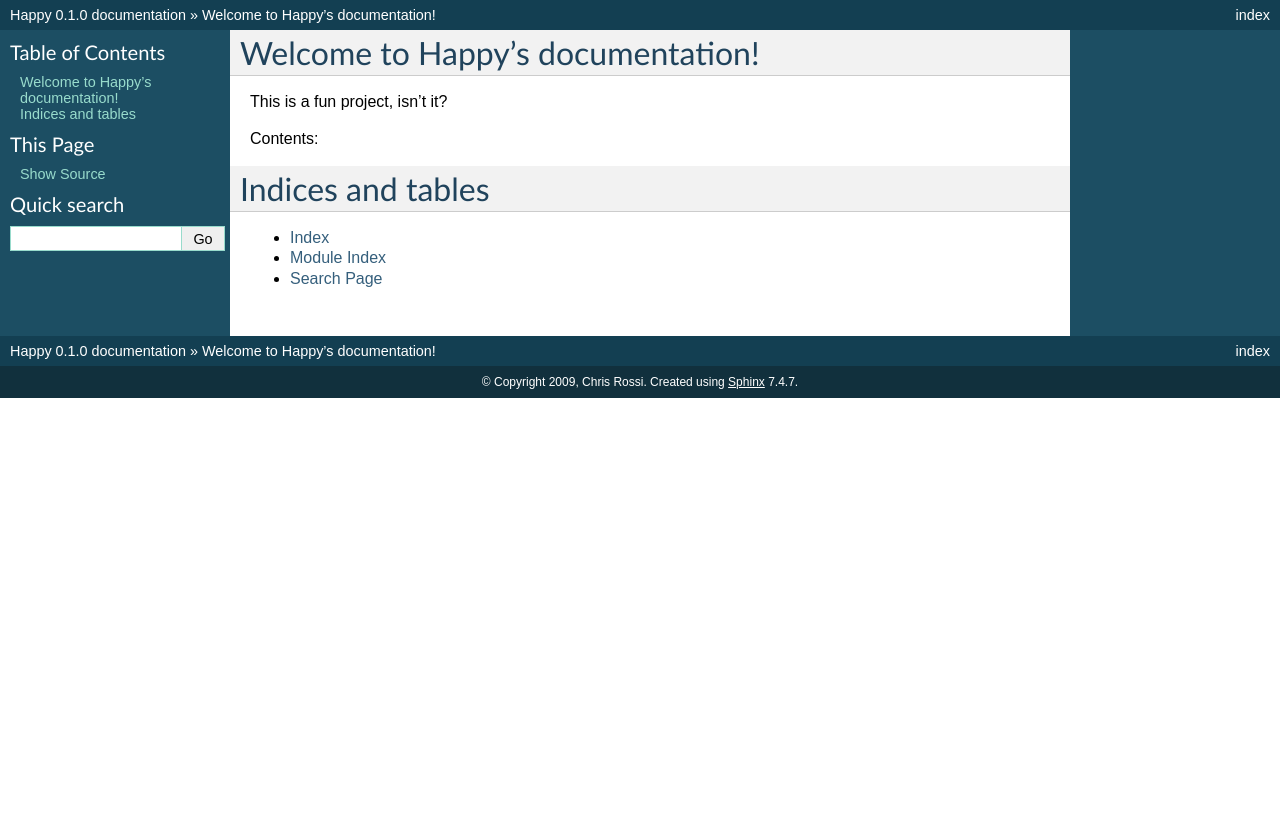
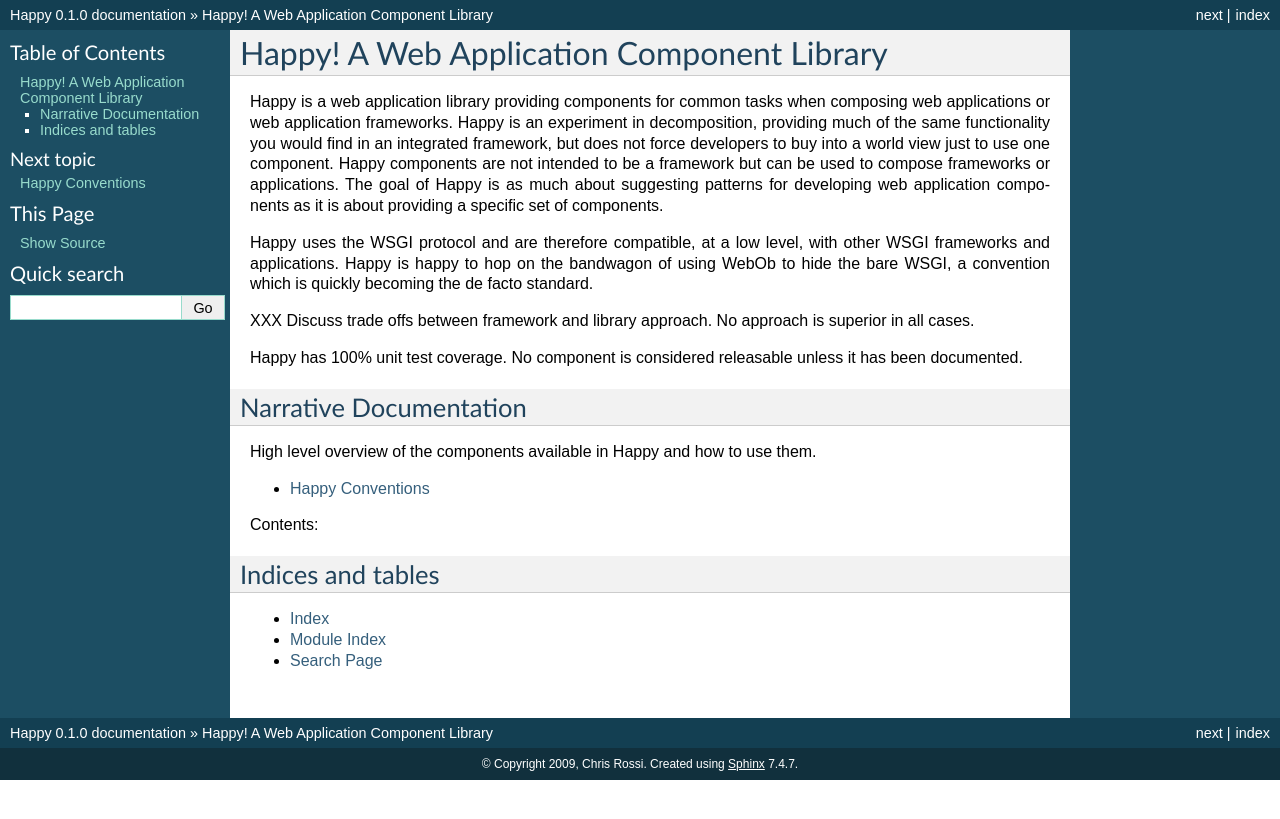
Before and after one commit to chrisrossi/happy, a Sphinx documentation site: the page built from docs/index.rst, in a window 1280 px wide. Shown: the top 819 px of the page. Built offline with Sphinx 7.4.7, drawn with Linux system fonts in a browser that asks for light colours.

Commit message:
Start writing some docs.

```diff
--- a/docs/index.rst
+++ b/docs/index.rst
@@ -1,12 +1,37 @@
-.. Happy documentation master file, created by
-   sphinx-quickstart on Wed Nov 11 09:04:10 2009.
-   You can adapt this file completely to your liking, but it should at least
-   contain the root `toctree` directive.
+===========================================
+Happy!  A Web Application Component Library
+===========================================
 
-Welcome to Happy's documentation!
-=================================
+Happy is a web application library providing components for common tasks when
+composing web applications or web application frameworks.  Happy is an
+experiment in decomposition, providing much of the same functionality you would
+find in an integrated framework, but does not force developers to buy into a
+world view just to use one component.  Happy components are not intended to
+be a framework but can be used to compose frameworks or applications.  The goal
+of Happy is as much about suggesting patterns for developing web application
+components as it is about providing a specific set of components.
 
-This is a fun project, isn't it?
+Happy uses the :term:`WSGI` protocol and are therefore compatible, at a low
+level, with other :term:`WSGI` frameworks and applications.  Happy is happy to
+hop on the bandwagon of using :term:`WebOb` to hide the bare :term:`WSGI`, a
+convention which is quickly becoming the de facto standard.
+
+XXX Discuss trade offs between framework and library approach.  No approach
+is superior in all cases.
+
+Happy has 100% unit test coverage.  No component is considered releasable
+unless it has been documented.
+
+
+Narrative Documentation
+=======================
+
+High level overview of the components available in Happy and how to use them.
+
+.. toctree::
+   :maxdepth: 1
+
+   narr/conventions
 
 Contents:
 
--- /dev/null
+++ b/docs/narr/conventions.rst
@@ -0,0 +1,42 @@
+Happy Conventions
+=================
+
+Happy components use the :term:`WSGI` protocol and are compatible, at a low
+level, with any `WSGI` based framework or application.  Happy uses
+:term:`WebOb` request and response objects to hide the 'bare' :term:`WSGI`
+protocol.  :term:`WebOb` is quickly becoming the de facto standard among
+:term:`WSGI` frameworks and its continued adoption will only facilitate more
+greatly reusability and sharing of component libraries like Happy.
+
+Responders
+----------
+
+The most used convention in Happy is the :term:`responder protocol`.  In
+essence, the `responder protocol` is little more than the :term:`WSGI` protocol
+recast to use :term:`WebOb` request and response objects.  A :term:`responder`
+is a callable which accects a single :term:`Request` object argument and
+returns a :term:`Response` object:
+
+.. code-block:: python
+
+   def responder(request):
+      if handles(request):
+          return response
+      return None
+
+A responder may either return a :term:`WebOb` response, or ``None`` if a
+responderchooses not to handle a request.  A return type of ``None`` can
+indicate to a caller that another responder should be tried or that a
+'404 Not Found' should be returned to the client.
+
+A responder can be referred to by other names according to its intended use.
+It can be an entire application, a :term:`controller`, a :term:`view', a
+:term:`dispatcher`, a :term:`filter` (or :term:`middleware`), etc...  As such
+this protocol can be used to encapsulate just about any level of a web
+application, from the most general high level pieces of your application to
+the smallest, most specific.
+
+Using WSGI with Happy Responders
+--------------------------------
+
+XXX
```
Also changed, not shown: 1 other file.
